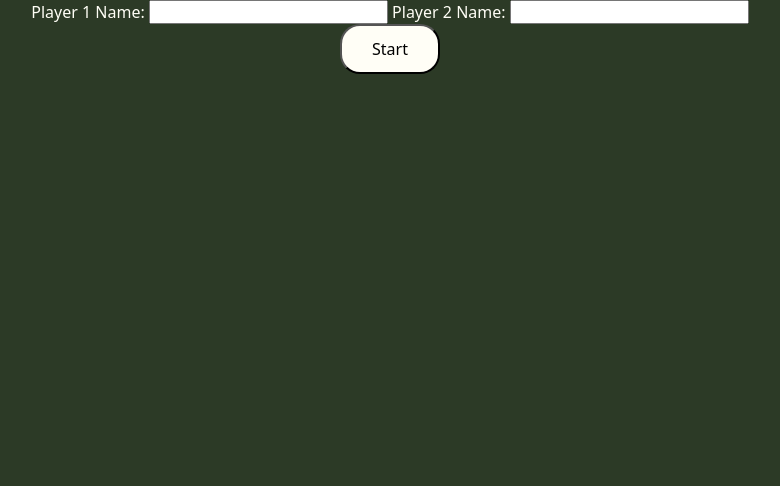
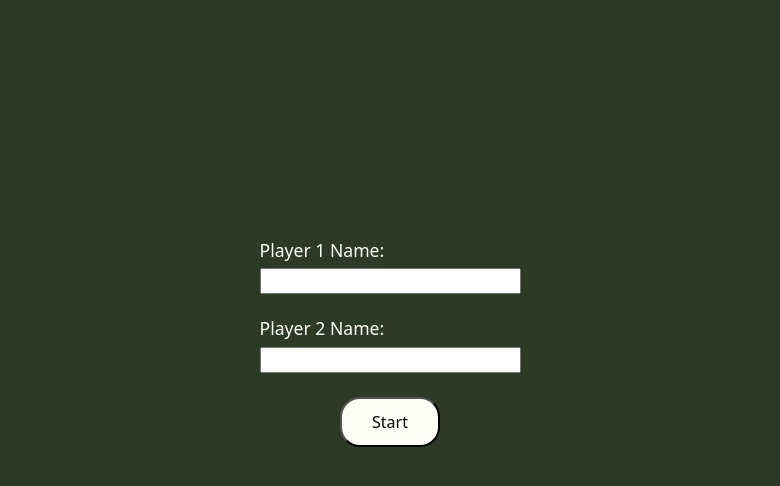
Before and after one commit to elianadu/odin-tic-tac-toe, a plain HTML site: page index.html in a window 1280 px wide. Shown: the whole page, without its empty margins (250-1030 px from the left). Drawn offline with nearby package versions, Linux system fonts and the light colour scheme.

Commit message:
feat: improve UI

```diff
--- a/style.css
+++ b/style.css
@@ -1,5 +1,6 @@
 :root {
   --dark-color: #2c3a26;
+  --medium-dark-color: #4a5e42;
   --medium-color: #d6e0d6;
   --medium-light-color: #f2f6ef;
   --light-color: #fffef6;
@@ -17,7 +18,22 @@ body {
   display: flex;
   flex-direction: column;
   align-items: center;
-  justify-items: center;
+  justify-content: center;
+  margin: min(30vh, 30vw);
+}
+
+.enter-page form {
+  display: flex;
+  flex-direction: column;
+  gap: 1.5rem;
+}
+
+.enter-page label {
+  display: flex;
+  flex-direction: column;
+  gap: 0.5rem;
+  font-size: 1.1rem;
+  font-weight: 500;
 }
 
 button {
@@ -25,12 +41,14 @@ button {
   height: 50px;
   width: 100px;
   background-color: var(--light-color);
+  margin: 1.5rem;
 }
 
 .game-page {
   display: flex;
+  flex-wrap: wrap;
   align-items: center;
-    justify-content: space-evenly;
+  justify-content: center;
 }
 
 .other-stuff {
@@ -38,6 +56,8 @@ button {
   flex-direction: column;
   align-items: start;
   font-size: 1.5em;
+  gap: 1em;
+  /*text-align: center;*/
 }
 
 .board-and-button {
@@ -54,11 +74,13 @@ button {
   grid-template-columns: repeat(3, 1fr);
   grid-template-rows: repeat(3, 1fr);
   border: 4px solid var(--dark-color);
-  background-color: var(--light-color);
+  background-color: var(--dark-color);
   justify-content: center;
+  margin: 30px 30px 0 30px;
 }
 
 .cell {
+  border-radius: 10px;
   display: flex;
   justify-content: center;
   align-items: center;
@@ -66,13 +88,13 @@ button {
   font-size: 4rem;
   font-weight: bold;
   border: 4px solid var(--dark-color);
-  background-color: var(--medium-color);
+  background-color: var(--light-color);
   color: var(--dark-color);
   cursor: pointer;
 }
 
 .cell:hover {
-  background-color: var(--light-color);
+  background-color: var(--medium-color);
 }
 
 .hidden {
```
Lines whose indentation alone changed are shown as unchanged.
